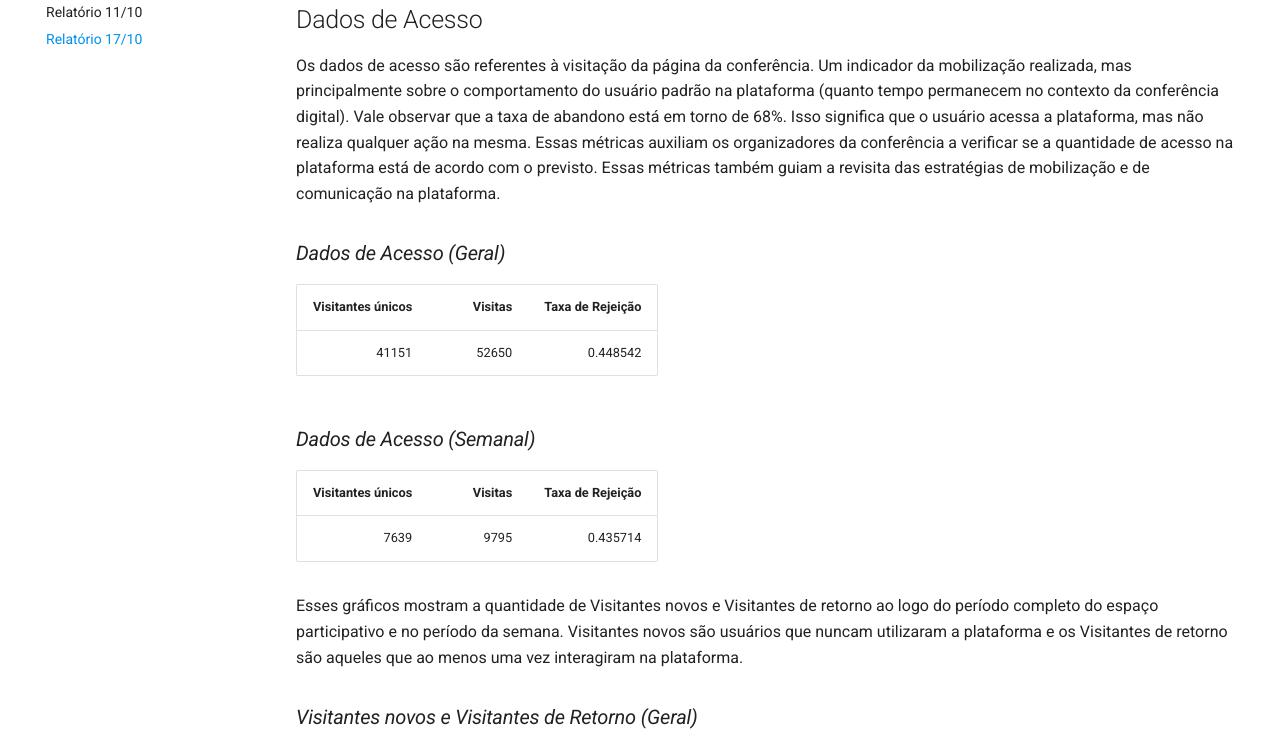
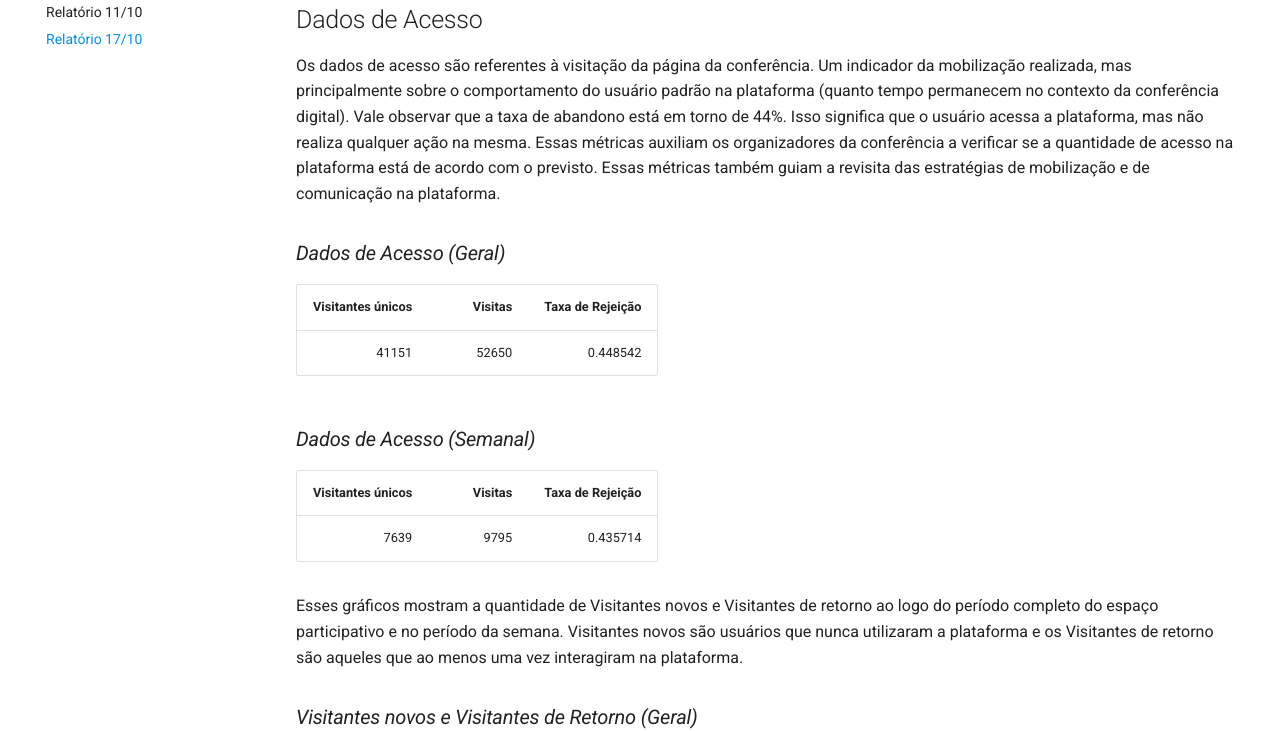
Before and after one commit to lappis-unb/documentacao2, an MkDocs documentation site: the page built from docs/conjuv/relatorio_conjuv_17-10.md, in a window 1280 px wide and 1400 px high, scrolled down 2245 px. Shown: the part 204-935 px from the top of the window. Built offline with MkDocs 1.6.1 and Material for MkDocs 9.7.7, drawn with Linux system fonts in a browser that asks for light colours; comment, search, counter and statistics services are not loaded; some of the changed text lies outside the part shown.

Commit message:
atualizando relatorio

```diff
--- a/docs/conjuv/relatorio_conjuv_17-10.md
+++ b/docs/conjuv/relatorio_conjuv_17-10.md
@@ -57,7 +57,7 @@ Esse gráfico mostra o comportamento da quantidade total de Propostas, Votos e c
 
 Os dados de acesso são referentes à visitação da página da conferência. Um indicador da mobilização realizada,
 mas principalmente sobre o comportamento do usuário padrão na plataforma (quanto tempo permanecem no contexto da conferência digital).
-Vale observar que a taxa de abandono está em torno de 68%. Isso significa que o usuário acessa a plataforma,
+Vale observar que a taxa de abandono está em torno de 44%. Isso significa que o usuário acessa a plataforma,
 mas não realiza qualquer ação na mesma. Essas métricas auxiliam os organizadores da conferência a verificar se a
 quantidade de acesso na plataforma está de acordo com o previsto. Essas métricas também guiam a revisita das estratégias
 de mobilização e de comunicação na plataforma.
@@ -75,7 +75,7 @@ de mobilização e de comunicação na plataforma.
 |                7639 |      9795 |           0.435714 |
 
 Esses gráficos mostram a quantidade de Visitantes novos e Visitantes de retorno ao logo do período completo do
-espaço participativo e no período da semana. Visitantes novos são usuários que nuncam utilizaram a plataforma e os
+espaço participativo e no período da semana. Visitantes novos são usuários que nunca utilizaram a plataforma e os
 Visitantes de retorno são aqueles que ao menos uma vez interagiram na plataforma.
 
 
```
Also changed, not shown: other parts of docs/conjuv/relatorio_conjuv_17-10.md (+2 -2 lines).
